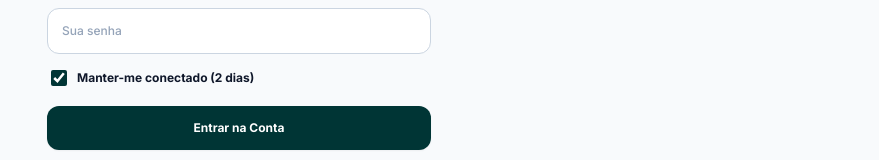
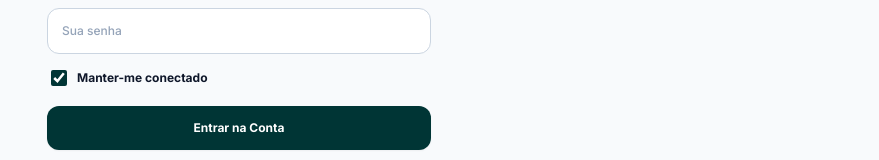
Before and after one commit to guustavosantoos/economize-ja, a Next.js app in the folder apps/web/: page /login in a window 1280 px wide. Shown: the part 478-638 px from the top of the page, without its empty margins (401-1280 px from the left). Built offline with nearby package versions, Linux system fonts and the light colour scheme; no server answers.

Commit message:
fix: update label to Manter-me conectado

```diff
--- a/apps/web/app/(auth)/login/page.tsx
+++ b/apps/web/app/(auth)/login/page.tsx
@@ -132,7 +132,7 @@ export default function Login() {
                 onChange={(e) => setRememberMe(e.target.checked)}
                 className="w-4 h-4 rounded border-surface-variant dark:border-[#1f2937] accent-primary cursor-pointer"
               />
-              <span>Manter-me conectado (2 dias)</span>
+              <span>Manter-me conectado</span>
             </label>
           </div>
 
--- a/apps/web/stores/auth.store.ts
+++ b/apps/web/stores/auth.store.ts
@@ -96,7 +96,7 @@ export const useAuthStore = create<AuthState>((set) => ({
       console.log('Sessão expirada após o limite de tempo.');
       localStorage.removeItem('accessToken');
       localStorage.removeItem('loginTimestamp');
-      set({ user: null, isLoading: false, error: 'Sua sessão expirou por segurança (2 dias). Faça login novamente.' });
+      set({ user: null, isLoading: false, error: 'Sua sessão expirou por segurança. Faça login novamente.' });
       return;
     }
 
```
